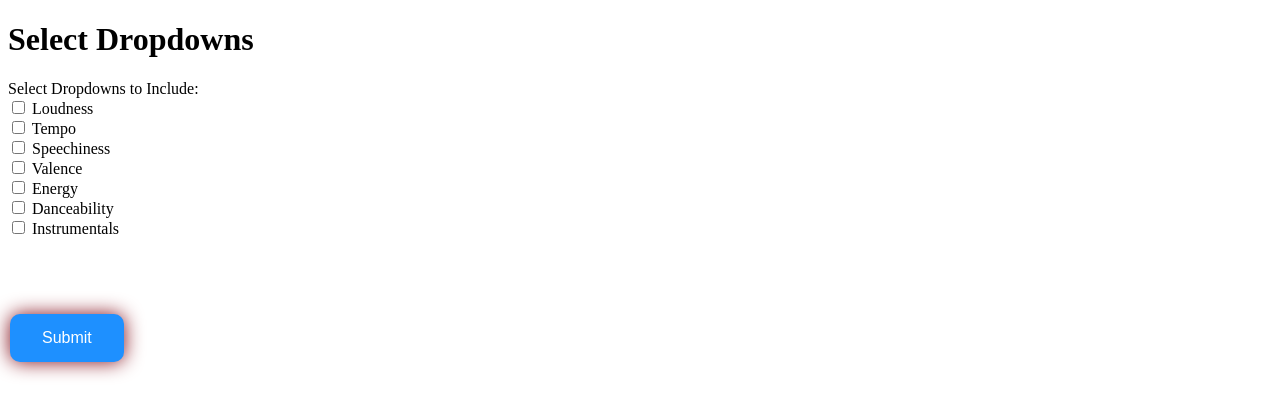
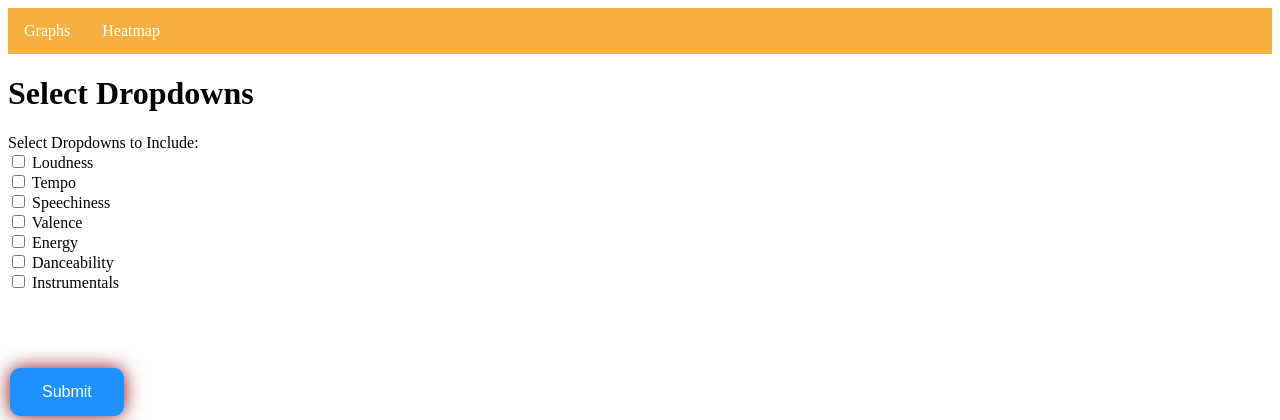
Before and after one commit to Steelcrawler/CSC111Project2, a Flask app: template templates/index2.html in a window 1280 px wide. Shown: the top 420 px of the page. Run offline with Flask 3, Linux system fonts and the light colour scheme; the template is opened without the code that fills it, so the values that code supplies are empty.

Commit message:
added code

```diff
--- a/templates/index2.html
+++ b/templates/index2.html
@@ -56,10 +56,67 @@
             transform: translateY(-50%);
             pointer-events: none;
         }
+        /* CSS for navigation bar */
+        .navbar {
+            list-style-type: none;
+            margin: 0;
+            padding: 0;
+            overflow: hidden;
+            background-color: #F5B041;
+        }
+        .navbar li {
+            float: left;
+        }
+        .navbar li a {
+            display: block;
+            color: white;
+            text-align: center;
+            padding: 14px 16px;
+            text-decoration: none;
+        }
+        .navbar li a:hover {
+            background-color: #76D7C4;
+        }
+        /* CSS for sub-menus */
+        .sub-menu {
+            display: none;
+            position: absolute;
+            background-color: #D7BDE2;
+        }
+        .navbar li:hover .sub-menu {
+            display: block;
+        }
+
     </style>
 </head>
 <body>
+    <ul class="navbar">
+        <li>
+            <a href="#">Graphs</a>
+            <ul class="sub-menu">
+                <li><a href="#" onclick="showImage('average_danceability.png')">Average Danceability</a></li>
+                <li><a href="#" onclick="showImage('average_energy.png')">Average Energy</a></li>
+                <li><a href="#" onclick="showImage('average_instrumentalness.png')">Average Instrumentalness</a></li>
+                <li><a href="#" onclick="showImage('average_loudness.png')">Average Loudness</a></li>
+                <li><a href="#" onclick="showImage('average_speechiness.png')">Average Speechiness</a></li>
+                <li><a href="#" onclick="showImage('average_tempo.png')">Average Tempo</a></li>
+                <li><a href="#" onclick="showImage('average_valence.png')">Average Valence</a></li>
+            </ul>
+        </li>
+        <li>
+            <a href="#">Heatmap</a>
+            <ul class="sub-menu">
+                <li><a href="#" onclick="showImage('heatmap.png')">Heatmap</a></li>
+            </ul>
+        </li>
+    </ul>
+
+    <div id="imageContainer">
+        <!-- Images will be dynamically loaded here -->
+    </div>
+
     <h1>Select Dropdowns</h1>
+
     <form action="/result" method="post">
         <div id="checkboxContainer">
             <label>Select Dropdowns to Include:</label><br>
@@ -153,6 +210,11 @@
                 return "A " + label.toUpperCase();
             }
         }
+        function showImage(imageName) {
+            var imageContainer = document.getElementById('imageContainer');
+            imageContainer.innerHTML = '<img src="images/' + imageName + '" alt="' + imageName + '">';
+        }
     </script>
+
 </body>
 </html>
```
